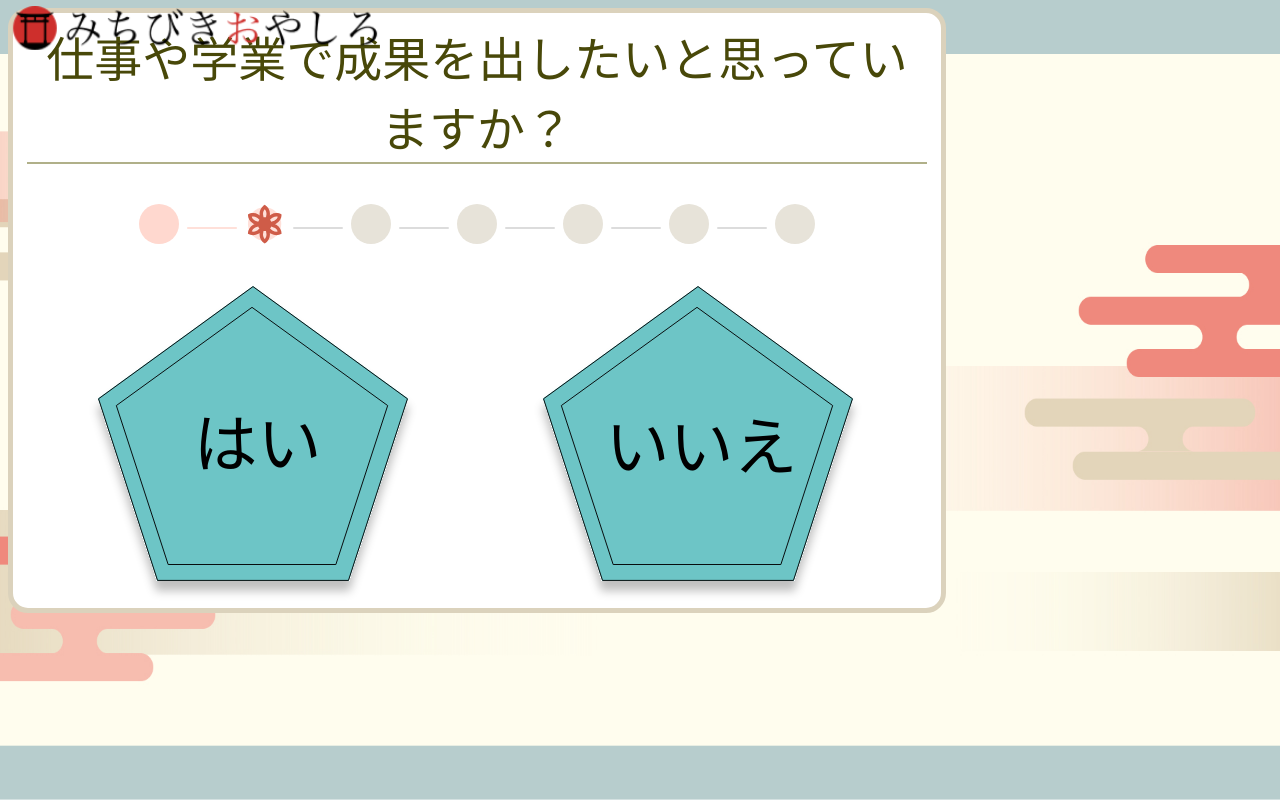
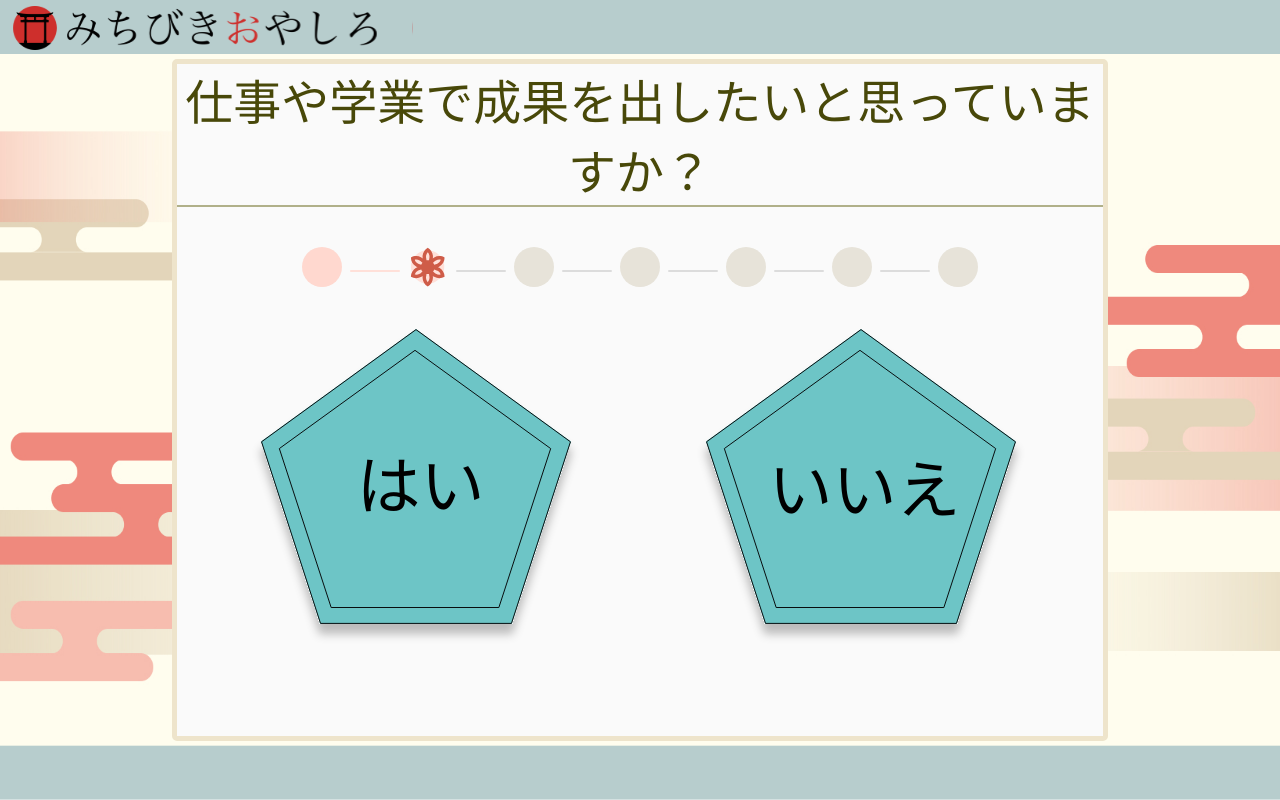
Before and after one commit to shinonome-inc/frontend-design-hackathon-2024-spring-teamA, a Next.js app: page /question2 in a window 1280 px wide. Built offline with nearby package versions, Linux system fonts and the light colour scheme.

Commit message:
question2のページを作成

```diff
--- a/src/pages/question2/index.jsx
+++ b/src/pages/question2/index.jsx
@@ -15,14 +15,16 @@ const Question2Page = () => {
   return (
     <>
       <HeaderLogo>
-        <Image src="/assets/logotitle.png" width={400} height={200} />
+        <Image src={"/Utils/logo.svg"} width={400} height={200} />
       </HeaderLogo>
-      <Image src="/Background.png" layout="fill" />
       <Question2Content>
+        <AllWrapper>
+          <Image src="/Background.png" layout="fill" objectFit="fill" />
+          <ContentWrapper>
             <Question2TextWrapper>
-          <Question1Text>
+              <Question2Text>
                 仕事や学業で成果を出したいと思っていますか？
-          </Question1Text>
+              </Question2Text>
             </Question2TextWrapper>
             <QuestionProgress>
               <Progresssecond />
@@ -35,6 +37,8 @@ const Question2Page = () => {
                 <ChoiceNo />
               </Button>
             </Question2Choices>
+          </ContentWrapper>
+        </AllWrapper>
       </Question2Content>
     </>
   );
@@ -55,35 +59,62 @@ const HeaderLogo = styled.div`
 `;
 
 const Question2Content = styled.div`
+  box-sizing: border-box;
+  top: 0;
+  left: 0;
+  bottom: 0;
+  height: calc(100vh - 16px);
+  padding: 4% 13%;
+  > img {
+    vertical-align: bottom;
+  }
+  @media (max-width: 800px) {
+    padding: 10% 3%;
+    overflow-y: hidden;
+  }
+  ::-webkit-scrollbar {
+    display: none;
+  }
+  -ms-overflow-style: none;
+  scrollbar-width: none;
+`;
+
+const AllWrapper = styled.div`
+  margin: 0;
+  height: 100%;
   display: flex;
-  justify-content: center;
   flex-direction: column;
-  position: fixed;
-  padding: 8px 14px 16px;
-  align-items: center;
-  flex-shrink: 0;
-  border-radius: 20px;
-  border: 5px solid rgba(219, 210, 188, 1);
-  background: #fff;
+`;
+
+const ContentWrapper = styled.div`
+  z-index: 10;
+  height: 100%;
+  display: flex;
+  flex-direction: column;
+  grid-template-columns: repeat(2, 1fr);
   gap: 40px;
+  border: solid #eee4cb 5px;
+  border-radius: 5px;
+  overflow-y: auto;
+  background: rgba(250, 250, 250, 1);
+
+  @media (max-width: 600px) {
+    grid-template-rows: repeat(2, 1fr);
+    grid-template-columns: none;
+  }
 `;
 
 const QuestionProgress = styled.div`
   display: flex;
-  justify-content: space-between;
+  justify-content: center;
   align-items: center;
 `;
 
 const Question2TextWrapper = styled.div`
-  width: 900px;
   border-bottom: solid 2px rgba(176, 176, 137, 1);
-
-  @media (max-width: 768px) {
-    width: 600px;
-  }
 `;
 
-const Question1Text = styled.p`
+const Question2Text = styled.p`
   text-align: center;
   margin: 0 0 1px 0;
   color: rgba(72, 72, 9, 1);
@@ -94,6 +125,16 @@ const Question1Text = styled.p`
 const Question2Choices = styled.div`
   display: flex;
   gap: 112px;
+  justify-content: center;
+  height: 330px;
+
+  @media (max-width: 768px) {
+    display: block;
+  }
 `;
 
-const Button = styled.a``;
+const Button = styled.a`
+  @media (max-width: 768px) {
+    text-align: -webkit-center;
+  }
+`;
```
Lines whose indentation alone changed are shown as unchanged.
